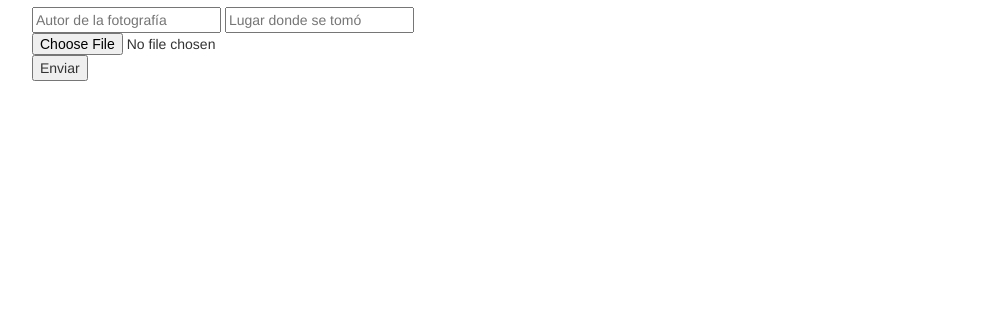
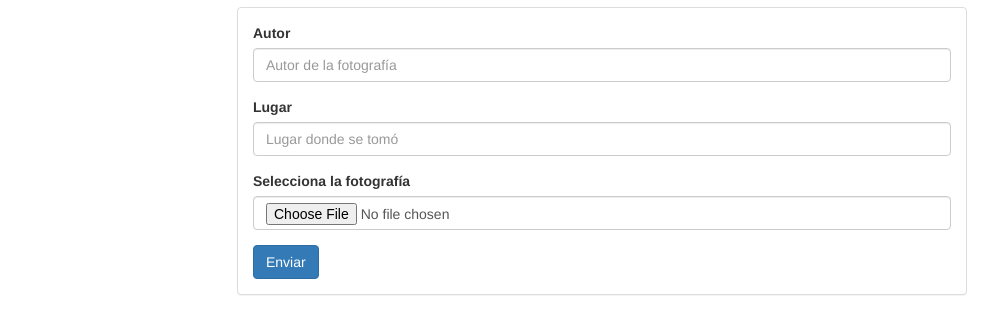
Before and after one commit to damanzano/node-subir-fotos, a website: page public/new-photo.html in a window 1280 px wide. Shown: the part 63-396 px from the top of the page, without its empty margins (38-1036 px from the left). Drawn offline with nearby package versions, Linux system fonts and the light colour scheme.

Commit message:
Mejora la apariencia del formulario

```diff
--- a/public/new-photo.html
+++ b/public/new-photo.html
@@ -14,18 +14,33 @@
 <body>
 	<div class="container">
 		<h1>Sube una nueva foto</h1>
-		<section id="upload-photo">
-			<form id="upload-form" action="/photos" method="post"
-				enctype="multipart/form-data">
+		<section id="upload-photo row">
+			<div class="col-sm-8 col-md-offset-2">
+				<div class="panel panel-default">
+					<div class="panel-body">
+						<form id="upload-form" action="/photos" method="post"
+							enctype="multipart/form-data">
+							<div class="form-group">
+								<label for="author">Autor</label>
+								<input class="form-control" type="text" id="author"
+									name="author" placeholder="Autor de la fotografía">
+							</div>
+							<div class="form-group">
+								<label for="place">Lugar</label>
+								<input class="form-control" type="text" id="place"
+									name="place" placeholder="Lugar donde se tomó">
+							</div>
+							<div class="form-group">
+								<label for="photo">Selecciona la fotografía</label>
+								<input class="form-control" type="file" id="photo" name="photo"
+									placeholder="Selecciona un archivo">
+							</div>
+							<input class="btn btn-primary" type="submit" value="Enviar">
 
-				<input type="text" id="author" name="author"
-					placeholder="Autor de la fotografía"> <input type="text"
-					id="place" name="place" placeholder="Lugar donde se tomó">
-				<input type="file" id="photo" name="photo"
-					placeholder="Selecciona un archivo"> <input type="submit"
-					value="Enviar">
-
-			</form>
+						</form>
+					</div>
+				</div>
+			</div>
 		</section>
 	</div>
 
```
